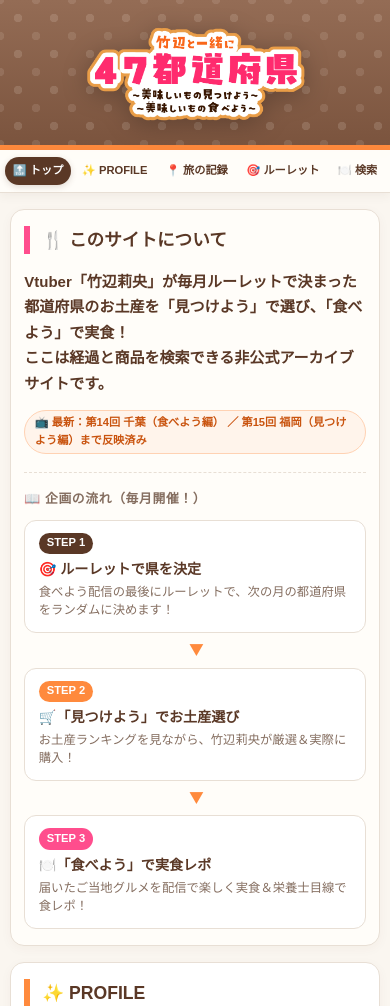
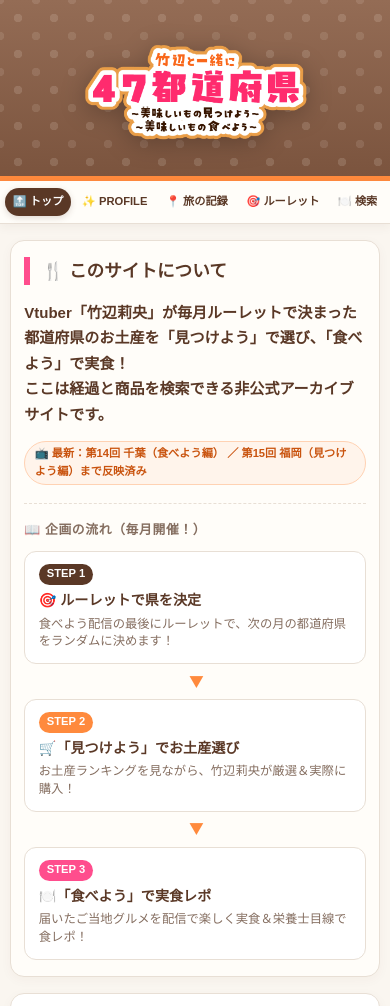
Before and after one commit to 02ku-tabetai/47japan-tabetai, a plain HTML site: page index.html in a window 390 px wide. Shown: the top 1006 px of the page. Drawn offline with Linux system fonts and the light colour scheme.

Commit message:
Add files via upload

```diff
--- a/index.html
+++ b/index.html
@@ -41,15 +41,25 @@
       background-position: 0 0, 18px 18px, 0 0;
       border-bottom: 5px solid var(--done-orange);
       box-shadow: 0 4px 16px rgba(90, 56, 38, 0.14);
+      padding: 3.4rem 1rem 3rem;
+      text-align: center;
+      transition: padding 0.35s ease;
+    }
+    header.is-compact {
       padding: 1.8rem 1rem 1.6rem;
-      text-align: center;
     }
     .header-logo {
-      max-width: min(500px, 92%);
+      width: 640px;
+      max-width: 94%;
       height: auto;
       display: block;
       margin: 0 auto;
       filter: drop-shadow(0 4px 12px rgba(0, 0, 0, 0.25));
+      transition: width 0.35s ease, max-width 0.35s ease;
+    }
+    header.is-compact .header-logo {
+      width: 500px;
+      max-width: 92%;
     }
     #fallbackTitle { display: none; margin: 0; font-size: 1.6rem; color: #FFFDF9; }
 
@@ -748,7 +758,10 @@
     }
 
     @media (max-width: 640px) {
-      header { padding: 1.25rem 0.8rem; }
+      header { padding: 2.3rem 0.8rem 2rem; }
+      header.is-compact { padding: 1.25rem 0.8rem; }
+      .header-logo { width: 380px; max-width: 94%; }
+      header.is-compact .header-logo { width: 260px; max-width: 82%; }
       .sticky-nav { padding: 0.42rem 0.3rem; }
       .sticky-nav-inner { gap: 0.2rem; }
       .nav-link { font-size: 0.7rem; padding: 0.32rem 0.48rem; }
@@ -1256,7 +1269,19 @@
     }
 
     const sections = ["sec-top", "sec-profile", "sec-map", "sec-roulette", "sec-search"];
+    const siteHeader = document.getElementById("sec-top");
+    let isHeaderCompact = false;
+
     window.addEventListener("scroll", () => {
+      const y = window.scrollY;
+      if (!isHeaderCompact && y > 130) {
+        isHeaderCompact = true;
+        siteHeader.classList.add("is-compact");
+      } else if (isHeaderCompact && y < 10) {
+        isHeaderCompact = false;
+        siteHeader.classList.remove("is-compact");
+      }
+
       let current = "sec-top";
       sections.forEach(id => {
         const el = document.getElementById(id);
```
